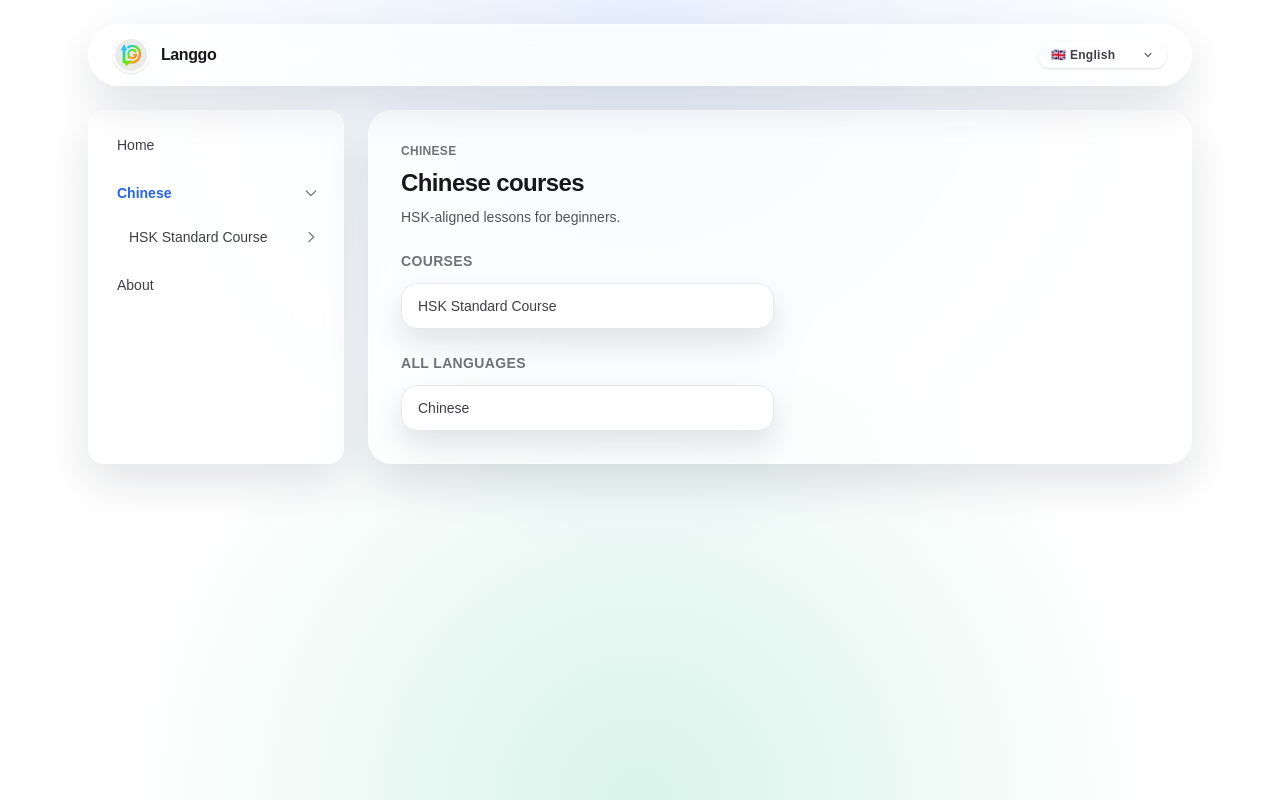
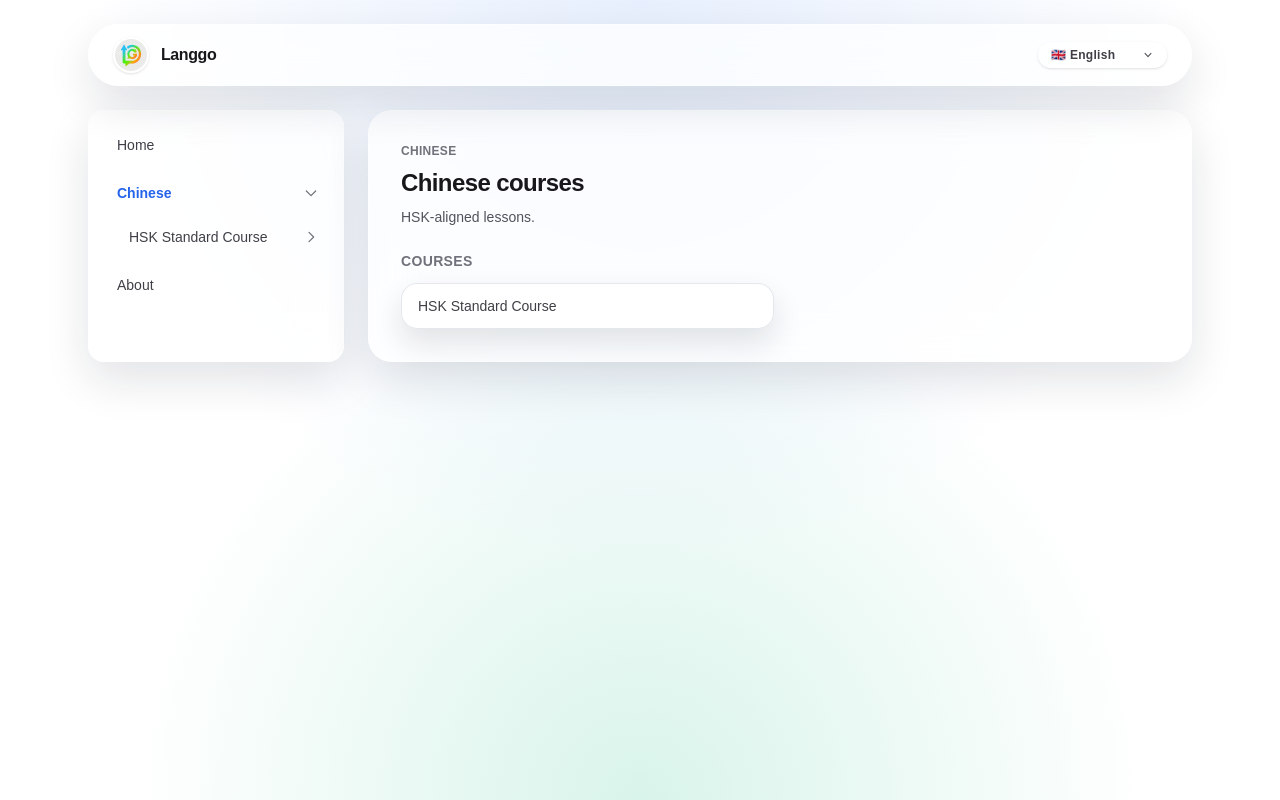
Before and after one commit to thinhtran3588/langgo, a Next.js app: page /languages/chinese in a window 1280 px wide. Built offline with nearby package versions, Linux system fonts and the light colour scheme.

Commit message:
Refactor language and level page components to remove unused sections, enhancing clarity and focus on core content. Update language data structure to simplify language retrieval logic, ensuring a more efficient fallback mechanism for undefined language IDs.

```diff
--- a/src/app/languages/[language]/[course]/[level]/page.tsx
+++ b/src/app/languages/[language]/[course]/[level]/page.tsx
@@ -80,29 +80,6 @@ export default async function LevelPage({ params }: LevelPageProps) {
           ))}
         </div>
       </div>
-      <div className="space-y-3">
-        <h2 className="text-sm font-semibold uppercase tracking-wide text-zinc-500 dark:text-zinc-400">
-          <TranslatedText
-            id="level.levelsInLanguage"
-            fallback={`Levels in ${language.label.text}`}
-            values={{ language: language.label.text }}
-          />
-        </h2>
-        <div className="grid gap-3 sm:grid-cols-2">
-          {course.levels.map((item) => (
-            <Link
-              key={item.id}
-              href={`/languages/${language.id}/${course.id}/${item.id}`}
-              className="glass-card rounded-2xl px-4 py-3 text-sm font-medium text-zinc-700 transition hover:scale-[1.01] dark:text-zinc-100"
-            >
-              <LocalizedText
-                translations={item.label.translations}
-                fallback={item.label.text}
-              />
-            </Link>
-          ))}
-        </div>
-      </div>
     </section>
   );
 }
--- a/src/app/languages/[language]/page.tsx
+++ b/src/app/languages/[language]/page.tsx
@@ -1,6 +1,6 @@
 import LocalizedText from '@/components/LocalizedText';
 import TranslatedText from '@/components/TranslatedText';
-import { getLanguage, languages } from '@/lib/languages';
+import { getLanguage } from '@/lib/languages';
 import Link from 'next/link';
 import { notFound } from 'next/navigation';
 
@@ -62,28 +62,6 @@ export default async function LanguagePage({ params }: LanguagePageProps) {
           ))}
         </div>
       </div>
-      <div className="space-y-3">
-        <h2 className="text-sm font-semibold uppercase tracking-wide text-zinc-500 dark:text-zinc-400">
-          <TranslatedText
-            id="language.allLanguagesHeading"
-            fallback="All languages"
-          />
-        </h2>
-        <div className="grid gap-3 sm:grid-cols-2">
-          {languages.map((item) => (
-            <Link
-              key={item.id}
-              href={`/languages/${item.id}`}
-              className="glass-card rounded-2xl px-4 py-3 text-sm font-medium text-zinc-700 transition hover:scale-[1.01] dark:text-zinc-100"
-            >
-              <LocalizedText
-                translations={item.label.translations}
-                fallback={item.label.text}
-              />
-            </Link>
-          ))}
-        </div>
-      </div>
     </section>
   );
 }
--- a/src/data/languages.json
+++ b/src/data/languages.json
@@ -10,10 +10,10 @@
         }
       },
       "description": {
-        "text": "HSK-aligned lessons for beginners.",
+        "text": "HSK-aligned lessons.",
         "translations": {
-          "en": "HSK-aligned lessons for beginners.",
-          "vi": "Bài học theo chuẩn HSK cho người mới bắt đầu."
+          "en": "HSK-aligned lessons.",
+          "vi": "Bài học theo chuẩn HSK."
         }
       },
       "courses": [
--- a/src/lib/languages.ts
+++ b/src/lib/languages.ts
@@ -50,12 +50,12 @@ const normalizeId = (value?: string) =>
     .replace(/[^a-z0-9]/g, '');
 
 export function getLanguage(id: string) {
-  if (!id) return undefined;
+  if (!id) return languages[0];
   const normalizedId = normalizeId(id);
-  return (
+  const match =
     languages.find((language) => normalizeId(language.id) === normalizedId) ??
-    undefined
-  );
+    undefined;
+  return match ?? languages[0];
 }
 
 export function getCourse(languageId: string, courseId: string) {
```
